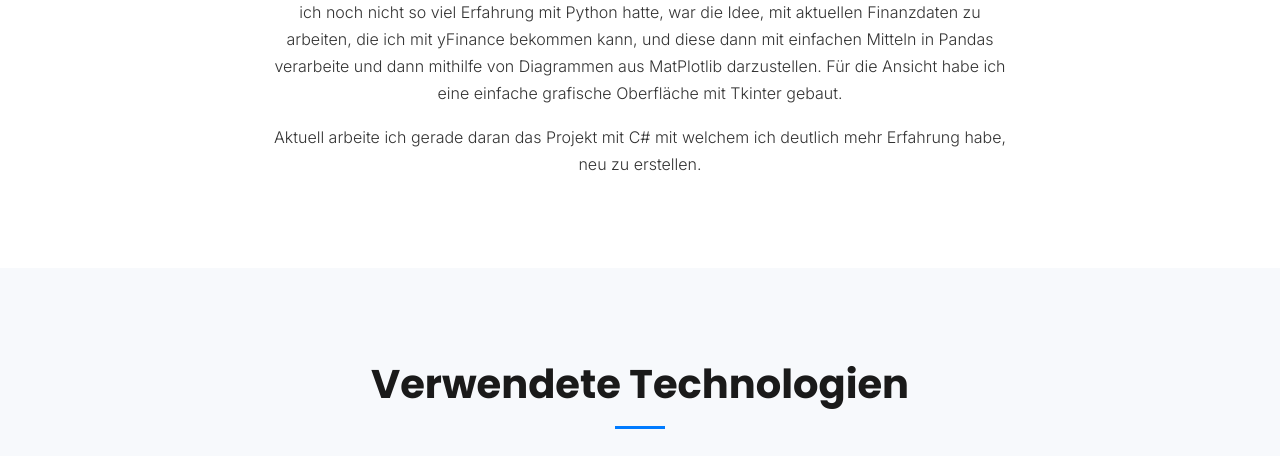
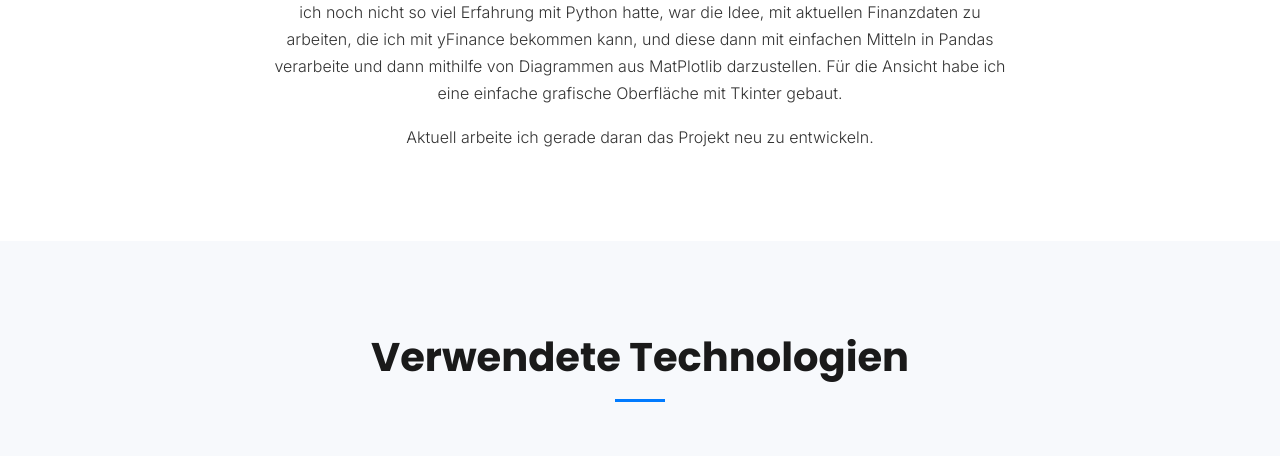
Before and after one commit to Entlino/Portfolio-Website, a plain HTML site: page projects/portfolio-verwalter.html in a window 1280 px wide. Shown: the part 1140-1596 px from the top of the page. Drawn offline with Linux system fonts and the light colour scheme; files whose address does not match are found by name.

Commit message:
Update portfolio-verwalter.html

```diff
--- a/projects/portfolio-verwalter.html
+++ b/projects/portfolio-verwalter.html
@@ -3,7 +3,7 @@
   <head>
     <meta charset="UTF-8" />
     <meta name="viewport" content="width=device-width, initial-scale=1.0" />
-    <title>Projekt: Portfolio Verwalter - Christian Aeschlimann</title>
+    <title>Christian Aeschlimann</title>
     <link rel="stylesheet" href="../style.css" />
     <link rel="preconnect" href="https://fonts.googleapis.com" />
     <link rel="preconnect" href="https://fonts.gstatic.com" crossorigin />
@@ -77,8 +77,7 @@
               gebaut.
             </p>
             <p>
-              Aktuell arbeite ich gerade daran das Projekt mit C# mit welchem
-              ich deutlich mehr Erfahrung habe, neu zu erstellen.
+              Aktuell arbeite ich gerade daran das Projekt neu zu entwickeln.
             </p>
           </div>
         </div>
```
